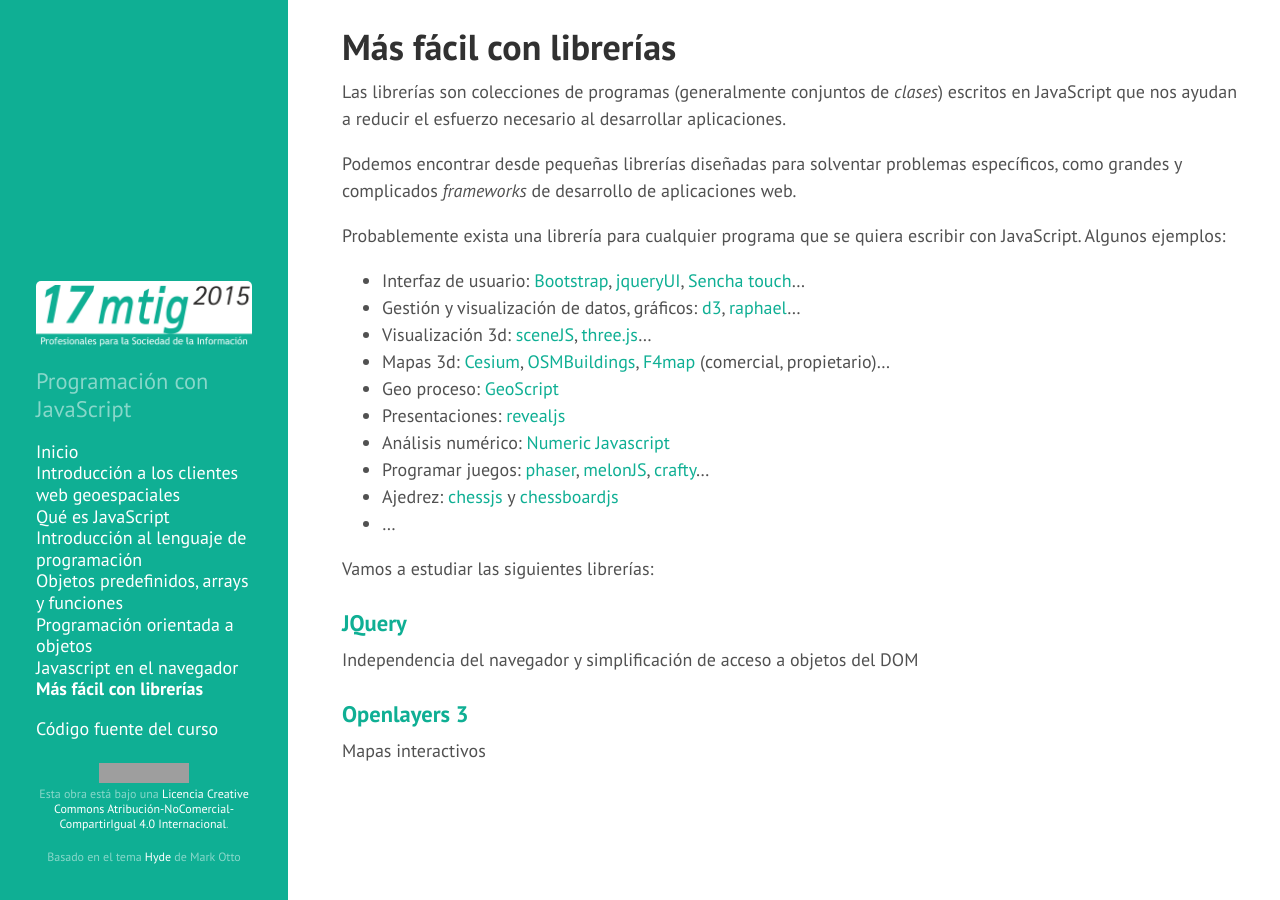
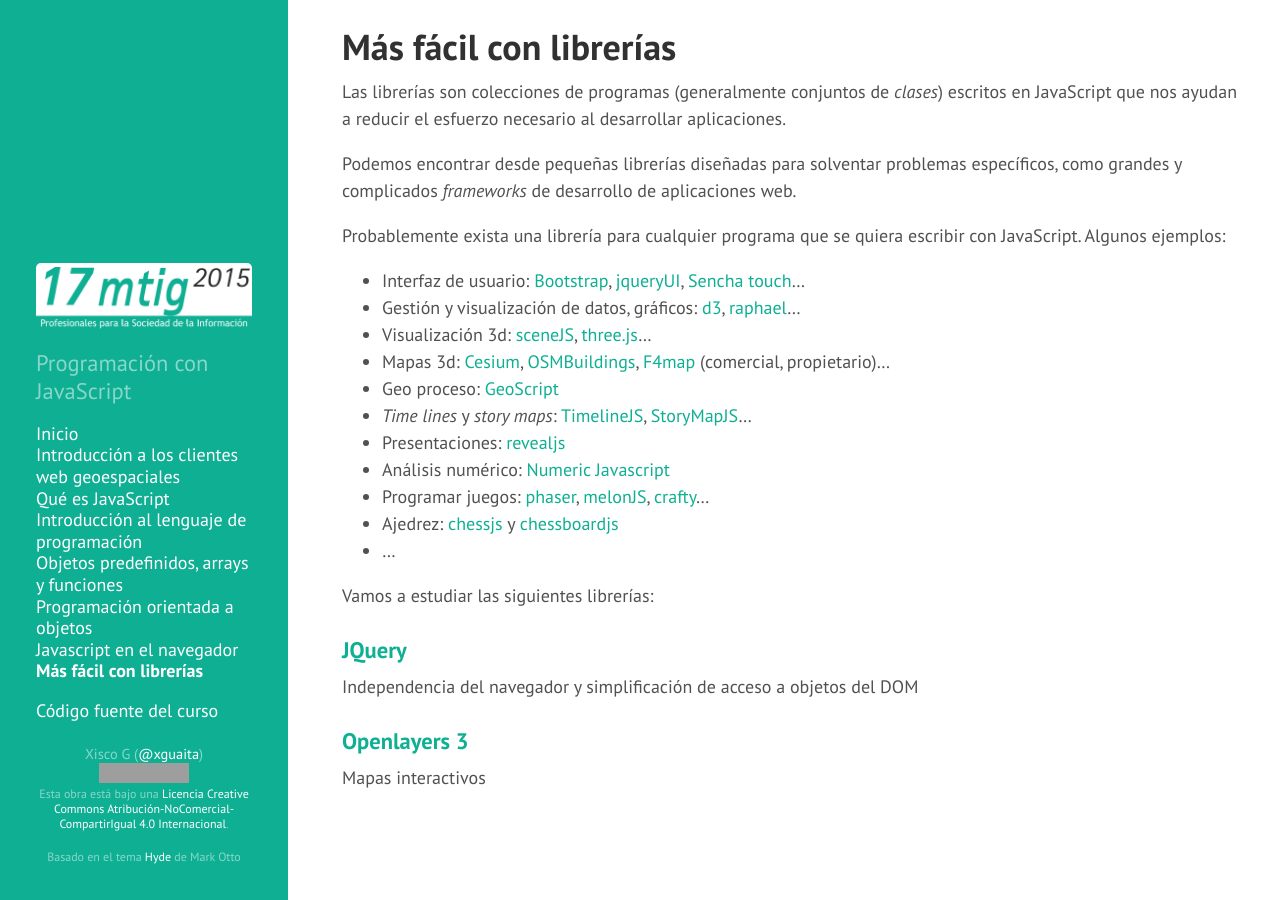
Before and after one commit to xguaita/mtig-js, a Jekyll site: the page built from modulo6/index.md, in a window 1280 px wide. Built offline with Jekyll 4.4.1, drawn with Linux system fonts in a browser that asks for light colours; Markdown is read by kramdown in place of the engine named in the settings; grey boxes are pictures that could not be loaded.

Commit message:
timeline y storymaps

```diff
--- a/_includes/sidebar.html
+++ b/_includes/sidebar.html
@@ -23,6 +23,7 @@
 
     <div class="sidebar-credits">
       <p>
+        <span style="font-size:120%;">Xisco G (<a href="http://twitter.com/xguaita" target="_blank">@xguaita</a>)</span><br>
 		<a rel="license" href="http://creativecommons.org/licenses/by-nc-sa/4.0/"><img alt="Licencia Creative Commons" style="border-width:0" src="https://i.creativecommons.org/l/by-nc-sa/4.0/88x31.png" /></a><br />Esta obra está bajo una <a rel="license" href="http://creativecommons.org/licenses/by-nc-sa/4.0/">Licencia Creative Commons Atribución-NoComercial-CompartirIgual 4.0 Internacional</a>.
 	  </p>
       <p>Basado en el tema <a href="https://github.com/poole/hyde" target="_blank">Hyde</a> de Mark Otto</p>
--- a/modulo6/index.md
+++ b/modulo6/index.md
@@ -17,6 +17,7 @@ Probablemente exista una librería para cualquier programa que se quiera escribi
 + Visualización 3d: <a href="http://scenejs.org/" target="_blank">sceneJS</a>, <a href="http://threejs.org/" target="_blank">three.js</a>...
 + Mapas 3d: <a href="http://cesiumjs.org/" target="_blank">Cesium</a>, <a href="http://osmbuildings.org/examples/?lat=48.85490&lon=2.34763&zoom=16" target="_blank">OSMBuildings</a>, <a href="http://demo.f4map.com/?lat=48.85554&lon=2.34746&zoom=17#lat=48.8555400&lon=2.3474595&zoom=17&camera.theta=64.71" target="_blank">F4map</a> (comercial, propietario)...
 + Geo proceso: <a href="http://geoscript.org" target="_blank">GeoScript</a>
++ _Time lines_ y _story maps_: <a href="http://timeline.knightlab.com" target="_blank">TimelineJS</a>, <a href="http://storymap.knightlab.com" target="_blank">StoryMapJS</a>...
 + Presentaciones: <a href="http://lab.hakim.se/reveal-js" target="_blank">revealjs</a>
 + Análisis numérico: <a href="http://numericjs.com" target="_blank">Numeric Javascript</a>
 + Programar juegos: <a href="http://phaser.io/" target="_blank">phaser</a>, <a href="http://melonjs.org/" target="_blank">melonJS</a>, <a href="http://craftyjs.com/" target="_blank">crafty</a>...
```
